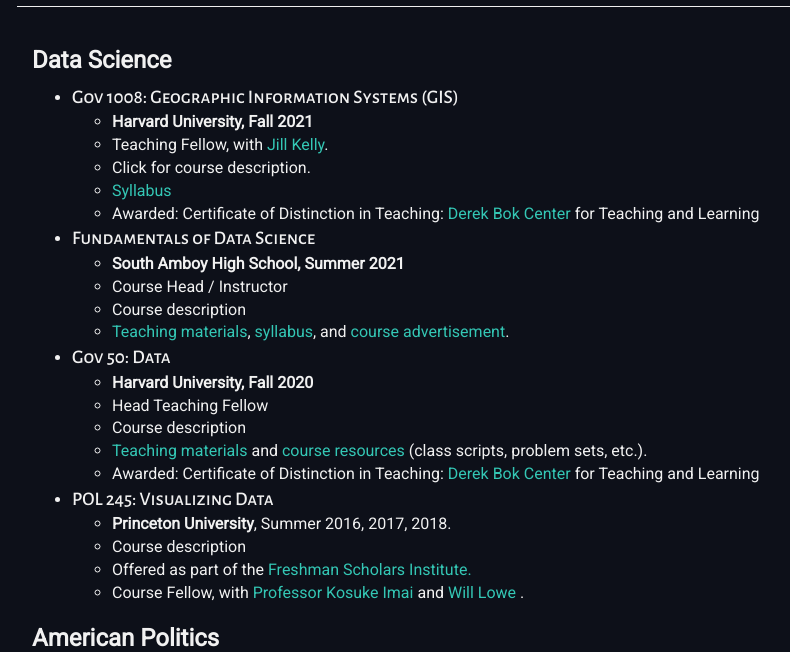
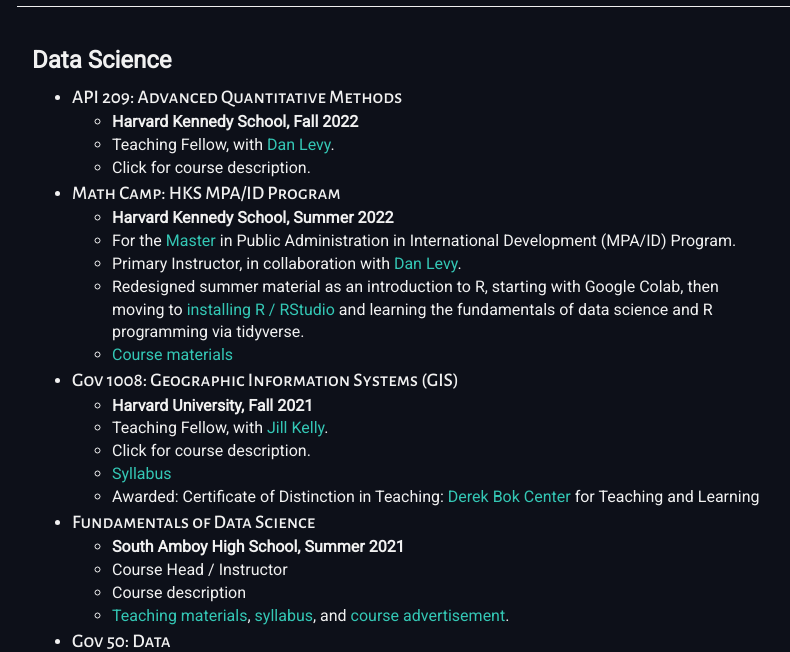
Before and after one commit to tylersimko/tylersimko.github.io, a website: page teaching.html in a window 1280 px wide. Shown: the part 115-767 px from the top of the page, without its empty margins (53-843 px from the left). Drawn offline with Linux system fonts and the light colour scheme.

Commit message:
add api209

```diff
--- a/teaching.html
+++ b/teaching.html
@@ -49,6 +49,25 @@
             <h3><strong>Data Science</strong></h3>
 
            <ul>
+            <li class="smallcaps"> API 209: Advanced Quantitative Methods </li>
+            <ul>
+                <li> <strong> Harvard Kennedy School, Fall 2022 </strong></li>
+                <li> Teaching Fellow, with <a href="https://www.hks.harvard.edu/faculty/dan-levy">Dan Levy</a>. </li>
+                               <li>
+                    <details class="desc">
+                        <summary class ="desc">Click for course description.</summary>
+                        <em> The goal of this course is to prepare you to analyze public policy issues using statistics. Key topics in the course are in the areas of probability theory, estimation, hypothesis testing, regression analysis, causal inference and prediction. While many students taking this class will have already taken courses in statistical inference and regression analysis, this course will place a much stronger emphasis than typical courses on conceptually understanding the underlying methods. Since the course is targeted to first - year students in t he MPA - ID program, we will not shy away from using mathematical tools, but the emphasis of the course will be on the conceptual understanding and application of the tools rather than on the math or the mechanics behind the tools. So for example, when study ing hypothesis testing, we will place a heavier emphasis on what the test is doing, when to use it and how to interpret its results, than on mathematical proofs underpinning the test or on mechanical repetitions of the calculations involved in conducting the test.</em>
+                    </details>
+                </li>
+            </ul>
+            <li class="smallcaps"> Math Camp: HKS MPA/ID Program </li>
+            <ul>
+                <li> <strong> Harvard Kennedy School, Summer 2022 </strong></li>
+                <li> For the <a href="https://www.hks.harvard.edu/educational-programs/masters-programs/master-public-administration-international-development">Master</a> in Public Administration in International Development (MPA/ID) Program.</li>
+                <li> Primary Instructor, in collaboration with <a href="https://www.hks.harvard.edu/faculty/dan-levy">Dan Levy</a>. </li>
+                <li> Redesigned summer material as an introduction to R, starting with Google Colab, then moving to <a href="https://rpubs.com/tylersimko/mathcamp_3a">installing R / RStudio</a> and learning the fundamentals of data science and R programming via tidyverse.</li>
+                <li> <a href="https://github.com/tylersimko/mathcamp2022">Course materials</a> </li>
+            </ul>
             <li class="smallcaps"> Gov 1008: Geographic Information Systems (GIS) </li>
             <ul>
                 <li> <strong> Harvard University, Fall 2021 </strong></li>
```
